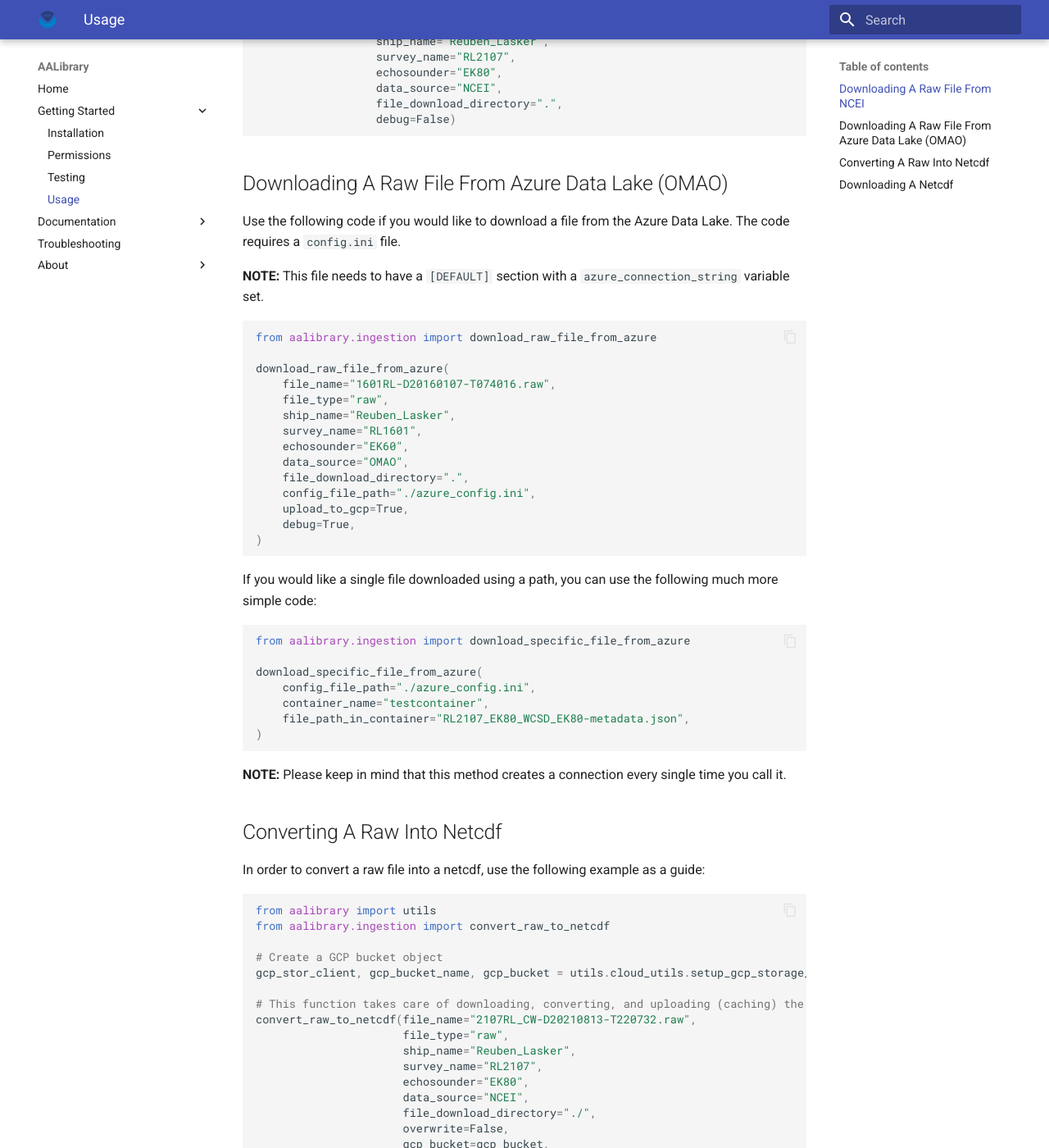
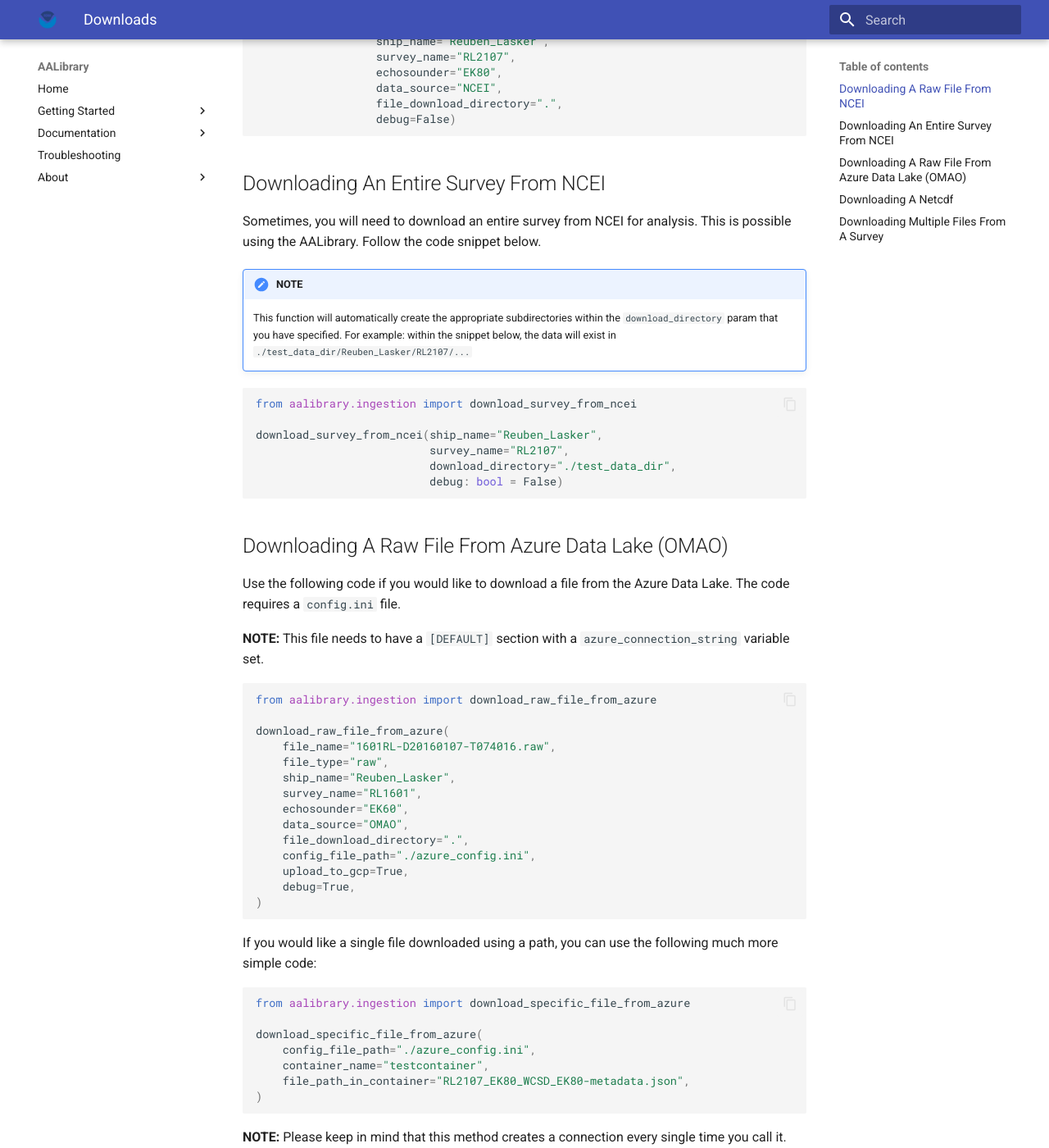
Before and after one commit to nmfs-ost/AA-SI_aalibrary, an MkDocs documentation site: the page built from docs/usage/downloads.md, in a window 1280 px wide and 1400 px high, scrolled down 716 px. Shown: the whole window at 82% size. Built offline with MkDocs 1.6.1 and Material for MkDocs 9.7.7, drawn with Linux system fonts in a browser that asks for light colours; some of the changed text lies outside the part shown.

Commit message:
add: new usage section to the website

````diff
--- a/docs/getting-started/usage.md
+++ b/docs/usage/downloads.md
@@ -1,6 +1,6 @@
-# Usage
+# Downloads
 
-Here are some examples of functions that you can use in this library.
+Here are some examples of download/ingestion functions that you can use in this library.
 
 ## Downloading A Raw File From NCEI
 
@@ -34,6 +34,22 @@ download_raw_file(file_name="2107RL_CW-D20210813-T220732.raw",
                   data_source="NCEI",
                   file_download_directory=".",
                   debug=False)
+```
+
+## Downloading An Entire Survey From NCEI
+
+Sometimes, you will need to download an entire survey from NCEI for analysis. This is possible using the AALibrary. Follow the code snippet below.
+
+!!! note "NOTE"
+    This function will automatically create the appropriate subdirectories within the `download_directory` param that you have specified. For example: within the snippet below, the data will exist in `./test_data_dir/Reuben_Lasker/RL2107/...`
+
+```python
+from aalibrary.ingestion import download_survey_from_ncei
+
+download_survey_from_ncei(ship_name="Reuben_Lasker",
+                          survey_name="RL2107",
+                          download_directory="./test_data_dir",
+                          debug: bool = False)
 ```
 
 ## Downloading A Raw File From Azure Data Lake (OMAO)
@@ -73,30 +89,6 @@ download_specific_file_from_azure(
 
 **NOTE:** Please keep in mind that this method creates a connection every single time you call it.
 
-## Converting A Raw Into Netcdf
-
-In order to convert a raw file into a netcdf, use the following example as a guide:
-
-```python
-from aalibrary import utils
-from aalibrary.ingestion import convert_raw_to_netcdf
-
-# Create a GCP bucket object
-gcp_stor_client, gcp_bucket_name, gcp_bucket = utils.cloud_utils.setup_gcp_storage_objs()
-
-# This function takes care of downloading, converting, and uploading (caching) the netcdf file in gcp.
-convert_raw_to_netcdf(file_name="2107RL_CW-D20210813-T220732.raw",
-                      file_type="raw",
-                      ship_name="Reuben_Lasker",
-                      survey_name="RL2107",
-                      echosounder="EK80",
-                      data_source="NCEI",
-                      file_download_directory="./",
-                      overwrite=False,
-                      gcp_bucket=gcp_bucket,
-                      debug=False)
-```
-
 ## Downloading A Netcdf
 
 Netcdf files (converted over from raw) only exist in the GCP cache as of now. The following example takes care of downloading a particular raw file as netcdf4 (if it had already been converted and cached in GCP, otherwise an error message is thrown):
@@ -121,10 +113,6 @@ download_netcdf_file(
                 debug=False)
 ```
 
-# Recipes
-
-The following contains common recipes that an end-user might encounter.
-
 ## Downloading Multiple Files From A Survey
 
 ```python
````
Also changed, not shown: docs/usage/conversions.md (added, +25 -0 lines), docs/usage/uploads.md (added, +32 -0 lines).
